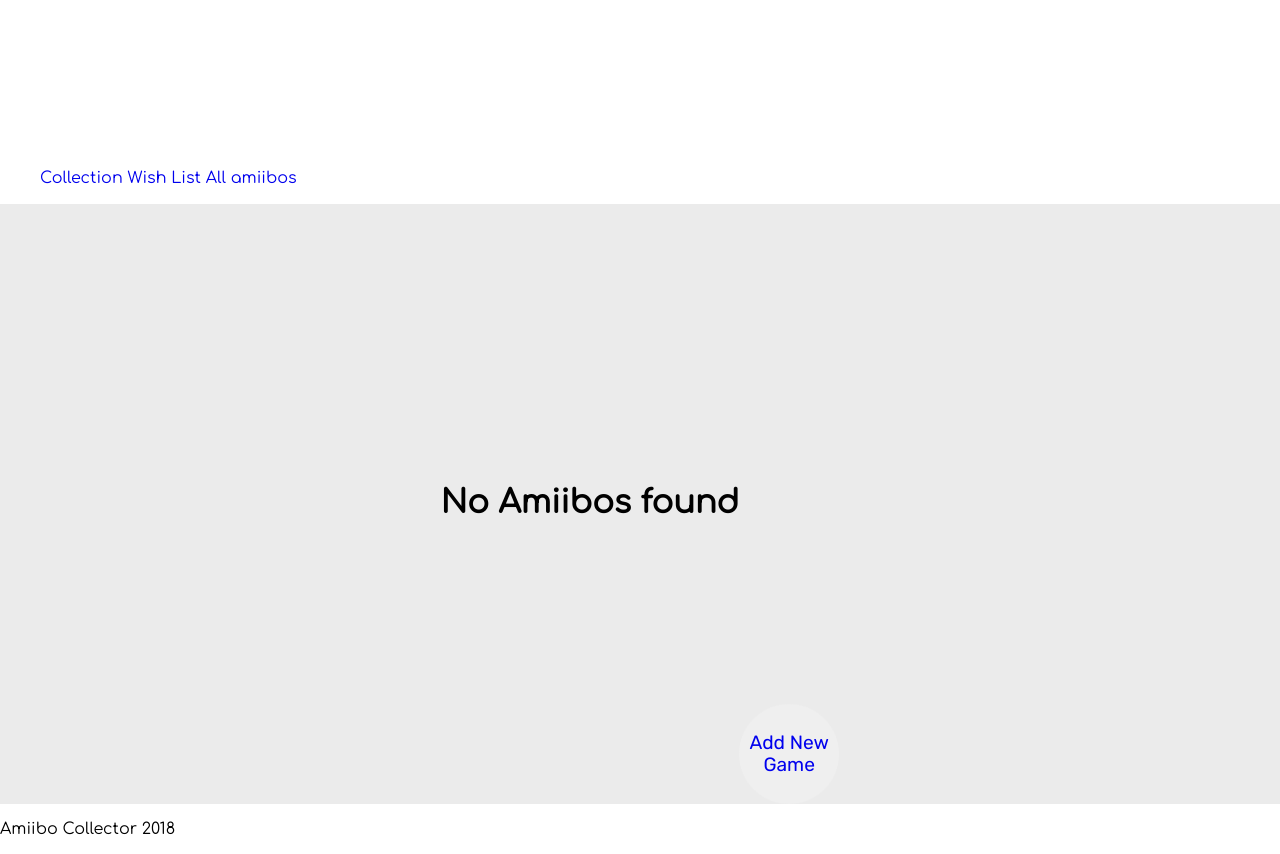
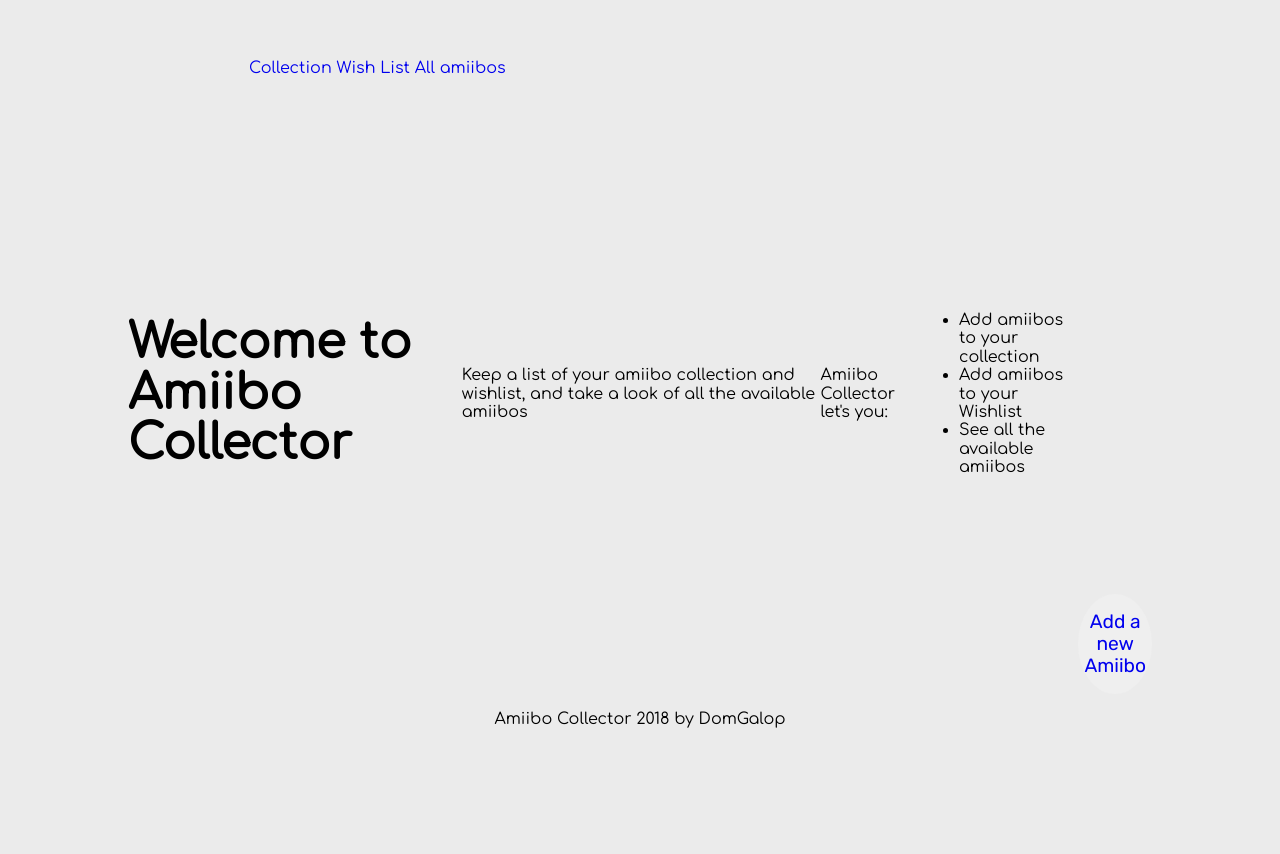
Before and after one commit to domgalop/amiibo_collector, a React app: page / in a window 1280 px wide. Shown: the part 311-1165 px from the top of the page. After the commit the page ends 1055 px from the top, so only its background shows below. Built offline with nearby package versions, Linux system fonts and the light colour scheme; no server answers.

Commit message:
add a11y

```diff
--- a/public/index.html
+++ b/public/index.html
@@ -3,13 +3,14 @@
 
 <head>
   <meta charset="utf-8">
-  <meta name="viewport" content="width=device-width, initial-scale=1, shrink-to-fit=no">
+  <meta name="viewport" content="width=device-width, initial-scale=1">
   <!--
       manifest.json provides metadata used when your web app is added to the
       homescreen on Android. See https://developers.google.com/web/fundamentals/engage-and-retain/web-app-manifest/
     -->
   <link rel="manifest" href="%PUBLIC_URL%/manifest.json">
   <link href="https://fonts.googleapis.com/css?family=Comfortaa|Rubik" rel="stylesheet">
+  <link rel="shortcut icon" type="image/png" href="../src/assets/favicon.ico" />
   <!--
       Notice the use of %PUBLIC_URL% in the tags above.
       It will be replaced with the URL of the `public` folder during the build.
--- a/src/App.js
+++ b/src/App.js
@@ -35,7 +35,7 @@ class GameLibrary extends Component {
   render() {
     return (
       <React.Fragment>
-        <header className="wrapper">
+        <header className="wrapper" role="banner">
           <Switch>
             <Route
               path="/(collection|wishlist|missingAmiibos|shelf)"
@@ -44,7 +44,7 @@ class GameLibrary extends Component {
           </Switch>
           <Navigation />
         </header>
-        <main className="wrapper">
+        <main className="wrapper" role="Main">
           <Switch>
             <Route
               path="/"
@@ -86,8 +86,8 @@ class GameLibrary extends Component {
             />
           </Switch>
         </main>
-        <footer className="wrapper">
-          <p>Amiibo Collector 2018</p>
+        <footer className="wrapper" role="contentinfo">
+          <p>Amiibo Collector 2018 by DomGalop</p>
         </footer>
       </React.Fragment>
     );
--- a/src/components/Amiibos.js
+++ b/src/components/Amiibos.js
@@ -4,15 +4,11 @@ import Buttons from "../components/Buttons";
 const Amiibos = props => {
   return (
     <React.Fragment>
-      <article className="amiibo">
-        <h2>{props.character}</h2>
-        <img
-          className="amiibo__img"
-          src={props.amiiboImg}
-          alt={props.character}
-        />
+      <article className="amiibo" role="article">
+        <h2>{props.name}</h2>
+        <img className="amiibo__img" src={props.amiiboImg} alt="" />
 
-        <div className="amiibo__Info">
+        <div className="amiibo__Info" aria-label="Amiibo information">
           <h3>{props.gameSeries}</h3>
           <p>
             <span>Amiibo Series</span>: {props.amiiboSeries}
@@ -22,11 +18,20 @@ const Amiibos = props => {
           </p>
           <h3>Release Dates:</h3>
           <ul>
-            <li>Europe: {props.releaseDateEu}</li>
-            <li>US: {props.releaseDateNa}</li>
-            <li>Japan: {props.releaseDateJp}</li>
+            <li>
+              <span>Europe</span>: {props.releaseDateEu}
+            </li>
+            <li>
+              <span>US</span>: {props.releaseDateNa}
+            </li>
+            <li>
+              <span>Japan</span>: {props.releaseDateJp}
+            </li>
           </ul>
-          <div className="amiibo__Info__container">
+          <div
+            className="amiibo__Info__container"
+            aria-label="Add amiibo to the amiibo collector"
+          >
             <Buttons
               addCol={props.addCol}
               addWish={props.addWish}
--- a/src/components/Navigation.js
+++ b/src/components/Navigation.js
@@ -1,11 +1,10 @@
 import React from "react";
-import { NavLink, Link } from "react-router-dom";
+import { NavLink } from "react-router-dom";
 import logo from "../assets/logo_amiibo.png";
 const Navigation = props => {
   return (
-    <nav className="nav">
+    <nav className="nav" role="navigation">
       <img src={logo} alt="amiibo" />
-
       <ul>
         <li>
           <NavLink to="/collection"> Collection</NavLink>
--- a/src/components/NoAmiibos.js
+++ b/src/components/NoAmiibos.js
@@ -4,9 +4,19 @@ import { Link } from "react-router-dom";
 const NoAmiibos = props => (
   <React.Fragment>
     <div className="initialPage">
-      <h1>No Amiibos found</h1>
+      <h1>Welcome to Amiibo Collector</h1>
+      <p>
+        Keep a list of your amiibo collection and wishlist, and take a look of
+        all the available amiibos
+      </p>
+      <p>Amiibo Collector let's you:</p>
+      <ul>
+        <li>Add amiibos to your collection</li>
+        <li>Add amiibos to your Wishlist</li>
+        <li>See all the available amiibos</li>
+      </ul>
       <button>
-        <Link to="/shelf">Add New Game</Link>
+        <Link to="/shelf">Add a new Amiibo</Link>
       </button>
     </div>
   </React.Fragment>
--- a/src/containers/Shelf.js
+++ b/src/containers/Shelf.js
@@ -6,6 +6,7 @@ const Shelf = props => {
 
   const filterAmiibo = (amiibos, shelf) =>
     amiibos.filter(amiibo => amiibo.shelf === shelf);
+
   switch (props.shelf) {
     case "MissingAmiibo":
       filteredAmiibos = filterAmiibo(props.amiibos, props.shelf);
@@ -17,7 +18,6 @@ const Shelf = props => {
       filteredAmiibos = filterAmiibo(props.amiibos, props.shelf);
       break;
     default:
-      filteredAmiibos = filterAmiibo(props.amiibos, props.shelf);
       break;
   }
 
@@ -27,7 +27,7 @@ const Shelf = props => {
         <Amiibos
           key={amiibo.tail}
           amiiboSeries={amiibo.amiiboSeries}
-          character={amiibo.character}
+          name={amiibo.name}
           gameSeries={amiibo.gameSeries}
           amiiboImg={amiibo.image}
           type={amiibo.type}
--- a/src/css/app.css
+++ b/src/css/app.css
@@ -14,12 +14,17 @@
 }
 
 body {
+  background: #ebebeb;
   font-family: "Comfortaa", cursive;
   font-size: 16px;
+  width: 100%;
 }
 
 a:link {
   text-decoration: none;
+}
+a:focus {
+  box-shadow: 0 0 0 1px rgba(0, 0, 0, 0.2);
 }
 
 main {
@@ -29,14 +34,7 @@ main {
 .wrapper {
   display: flex;
   flex-flow: row wrap;
-}
-
-ul li {
-  display: inline;
-}
-
-ul {
-  list-style-type: none;
+  justify-content: center;
 }
 
 /*-----------------------------------------------
@@ -44,20 +42,20 @@ ul {
 -----------------------------------------------*/
 
 .initialPage {
+  align-items: center;
+  display: flex;
+  height: 75vh;
+  justify-content: center;
   width: 100vw;
-  height: 75vh;
-  display: flex;
-  justify-content: center;
-  align-items: center;
 }
 
 .initialPage > button {
+  align-self: flex-end;
+  border-radius: 50%;
+  border: none;
+  font-size: 1.2em;
+  height: 100px;
   width: 100px;
-  height: 100px;
-  font-size: 1.2em;
-  border: none;
-  border-radius: 50%;
-  align-self: flex-end;
 }
 
 button {
@@ -68,46 +66,62 @@ button {
 *  Nav
 -----------------------------------------------*/
 
+.nav ul li {
+  display: inline;
+}
+
+.nav ul {
+  list-style-type: none;
+}
+
 /*-----------------------------------------------
 *  Amiibo Style
 -----------------------------------------------*/
 
 .amiibo {
-  width: 300px;
+  align-items: center;
   background-color: white;
   border-radius: 10px;
   box-shadow: 0 0 0 1px rgba(0, 0, 0, 0.2);
+  display: flex;
+  flex-flow: column wrap;
+  justify-content: space-between;
   margin: 10px;
-  padding: 10px;
+  padding: 16px;
+  width: 320px;
 }
 
 .amiibo:hover,
 .amiibo:active {
-  box-shadow: 0 0 0 3px#d18b1b;
+  box-shadow: 0 0 0 3px#747474;
 }
 
 .amiibo h2 {
   text-align: center;
 }
 
-.amiibo__Info > p > span {
+.amiibo__Info span {
   font-weight: 700;
 }
 
+.amiibo__Info > ul > li {
+  font-weight: 500;
+  padding: 6px;
+}
+
 .amiibo__img {
+  height: 300px;
   margin: 0 30px;
-  text-align: center;
+  object-fit: contain;
   width: 250px;
-  height: 300px;
-  object-fit: contain;
 }
 .amiibo__info__container__button {
+  border-radius: 10px;
+  border: none;
   color: white;
   margin-top: 6px;
-  border-radius: 10px;
-  border: none;
-  width: 100%;
   padding: 16px;
+  width: 92%;
 }
 
 .amiibo__info__container__button:first-child {
@@ -115,13 +129,71 @@ button {
 }
 
 .amiibo__info__container__button:last-child {
-  background-color: #00a78d;
+  background-color: #1ba75c;
 }
 
-.amiibo__info__container__button:hover {
-  background-color: #d18b1b;
+.amiibo__info__container__button:first-child:hover {
+  background-color: #5080a0;
+}
+.amiibo__info__container__button:last-child:hover {
+  background-color: #25744a;
 }
 
 /*-----------------------------------------------
 *  Media Queries
 -----------------------------------------------*/
+
+@media screen and (min-width: 20em) and (max-width: 40em) {
+  h1 {
+    font-size: 2em;
+    line-height: 1.25em;
+  }
+
+  h2 {
+    font-size: 1.625em;
+    line-height: 1.15384615em;
+  }
+
+  label {
+    display: block;
+    cursor: pointer;
+  }
+}
+
+@media screen and (min-width: 40.0625em) {
+  h1 {
+    font-size: 2.5em;
+    line-height: 1.125em;
+  }
+
+  h2 {
+    font-size: 2em;
+    line-height: 1.25em;
+  }
+}
+
+@media screen and (min-width: 61.3125em) {
+  h1 {
+    font-size: 3em;
+    line-height: 1.05em;
+  }
+
+  h2 {
+    font-size: 2.25em;
+    line-height: 1.25em;
+  }
+
+  p {
+    max-width: 38em;
+  }
+  .wrapper {
+    width: 45em;
+    margin: 0 auto;
+  }
+}
+
+@media screen and (min-width: 64em) {
+  .wrapper {
+    width: 64em;
+  }
+}
```
Also changed, not shown: src/components/buttons.js (+41 -21 lines), src/assets/logo_amiibo.png, 1 other file (tests, documents, lock files or other folders).
